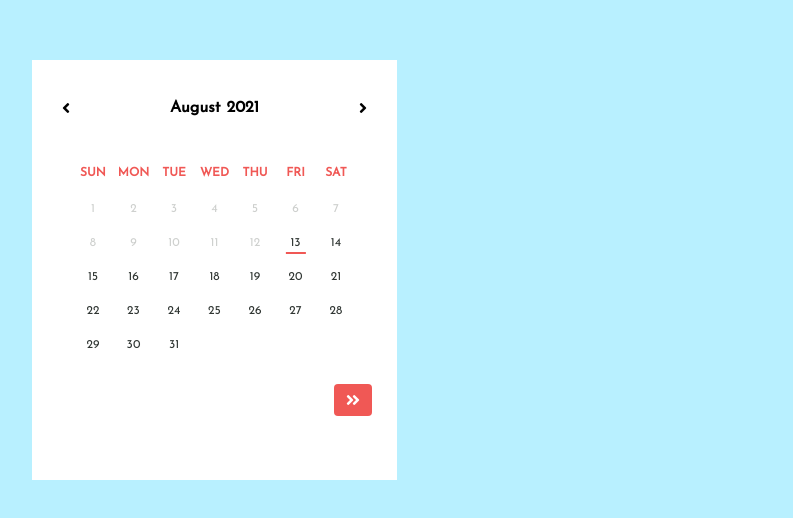
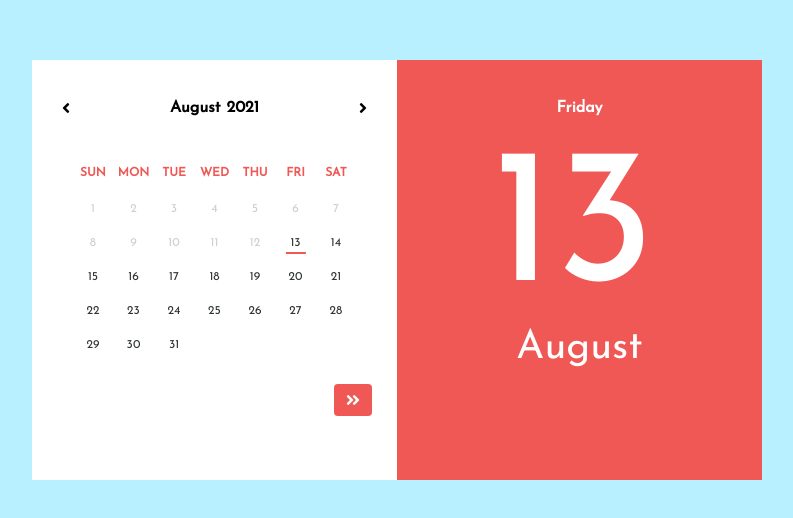
Before and after one commit to GOBIKRISHNAS/widgets, a plain HTML site: page index.html in a window 1280 px wide. Shown: the part 138-656 px from the top of the page, without its empty margins (251-1044 px from the left). Drawn offline with nearby package versions, Linux system fonts and the light colour scheme.

Commit message:
Update index.html

```diff
--- a/index.html
+++ b/index.html
@@ -86,7 +86,7 @@
     </div>
     <div class="showDate"><i class="fa fa-angle-double-right" aria-hidden="true"></i></div>
   </div>
-  <div class="right-wrapper">
+  <div class="right-wrapper is-active">
     <div class="header"><span></span></div><span class="day"></span><span class="month"></span>
   </div>
 </div>
```
